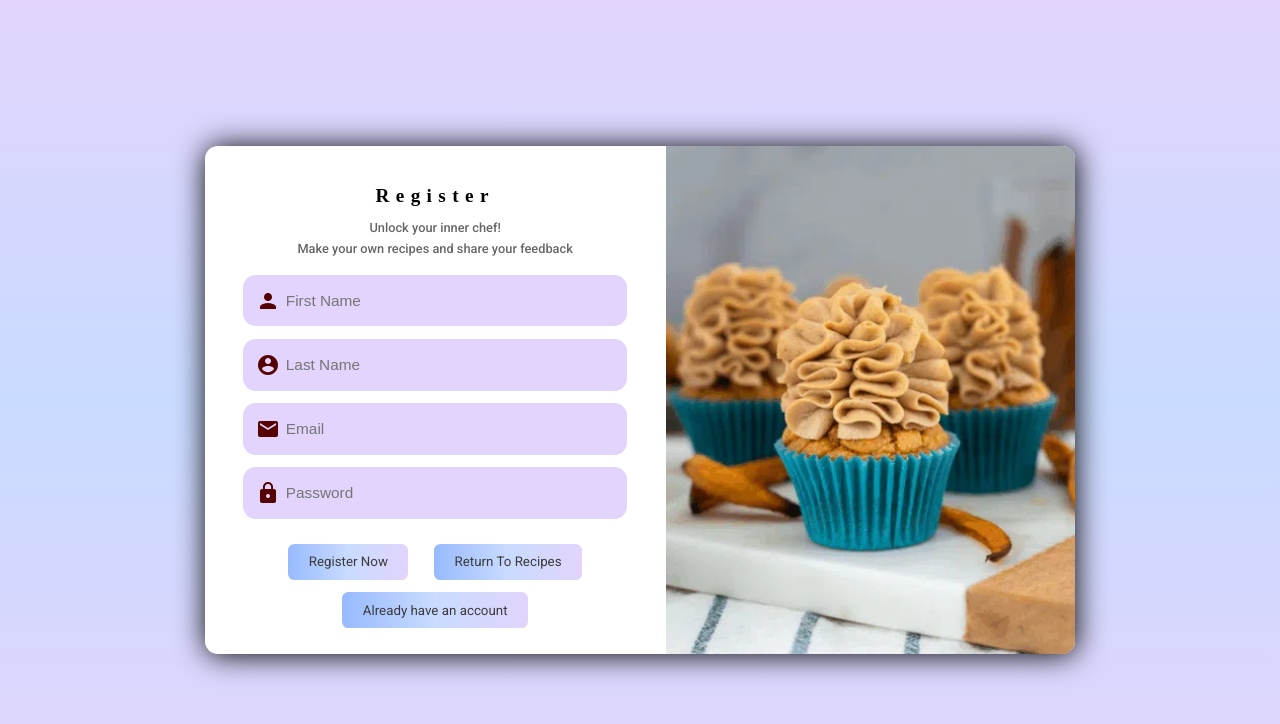
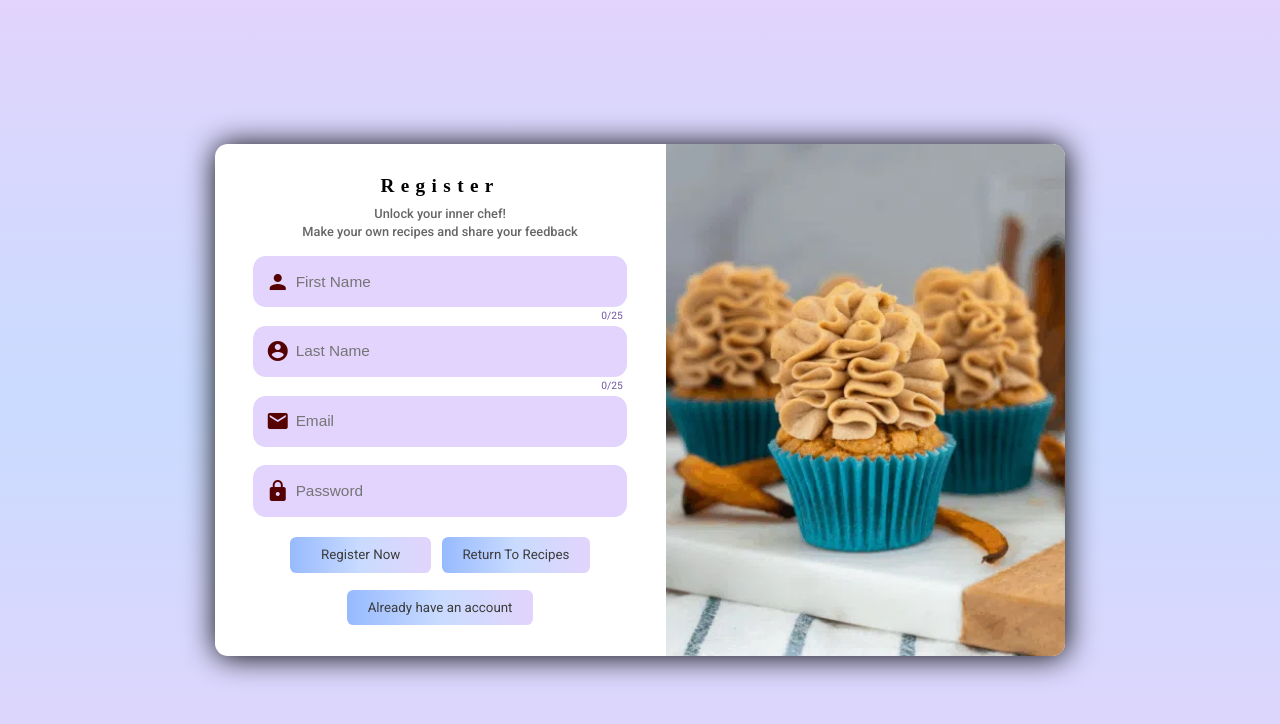
Before and after one commit to MiljanSjekloca01/RecipesForSuccess, an Angular app: page /auth/login in a window 1280 px wide. Both pictures are taken after typing "name@example.com", "Sample123" into the empty fields and a click on the button "Create Your Account". Shown: the top 724 px of the page. Built offline with nearby package versions, Linux system fonts and the light colour scheme; no server answers; a web font is replaced by a local one.

Commit message:
improve login and register form feedback

```diff
--- a/src/app/components/page/auth/auth.component.css
+++ b/src/app/components/page/auth/auth.component.css
@@ -19,7 +19,8 @@
     display:flex;
     flex:1;
     flex-direction: column;
-    padding:2rem;
+    justify-content:center;
+    padding:2.4rem 2rem;
 }
 
 header{
@@ -31,27 +32,39 @@ header{
 header > h2{
     letter-spacing: 0.5rem;
     font-family:'Sedan',serif;
-    margin:1rem 0;
+    margin:0 0 0.7rem;
 }
 
 header > p{
     color:black;
     opacity:0.6;
-    margin:0.5rem;
+    margin:0.25rem 0 0;
 }
 
-div#error{
-    display:flex;
-    justify-content:center;
-    align-items: center;
-    color:darkred
-
+form{
+    margin-top:1.35rem;
 }
 
-div#error > mat-icon{
-    font-size: 2rem;
-    padding-bottom: 0.5rem;
-    margin-right: 1rem;
+.server-error{
+    display:flex;
+    align-items:center;
+    gap:0.6rem;
+    margin:0 1rem 0.35rem;
+    padding:0.7rem 1rem;
+    border-radius:0.6rem;
+    background-color: rgba(139, 0, 0, 0.08);
+    color:darkred;
+}
+
+.server-error mat-icon{
+    flex-shrink:0;
+}
+
+.server-error p{
+    margin:0;
+    text-align:left;
+    color:darkred;
+    opacity:1;
 }
 
 
@@ -61,15 +74,51 @@ mat-icon{
     width:2rem;
 }
 
-form > .user-register-container > .input-container,
-form > .input-container{
+.field{
+    margin:0 1rem;
+}
+
+.input-container{
     color:rgb(85, 2, 2);
     display:flex;
     padding:1rem 0rem 1rem 1rem;
     background-color: rgb(226, 212, 252);
     border-radius:1rem;
-    margin:1rem 1rem;
     align-items: center;
+}
+
+.field-meta{
+    display:flex;
+    justify-content:space-between;
+    align-items:flex-start;
+    gap:1rem;
+    height:1.45rem;
+    padding:0.15rem 0.35rem 0;
+    box-sizing:border-box;
+    font-size:0.8rem;
+}
+
+.messages{
+    display:flex;
+    flex-direction:column;
+    align-items:flex-start;
+    gap:0.15rem;
+}
+
+.messages span{
+    display:block;
+    color:darkred;
+    text-align:left;
+}
+
+.count{
+    margin-left:auto;
+    color:rgb(110, 86, 158);
+    white-space:nowrap;
+}
+
+.count.over{
+    color:darkred;
 }
 
 input{
@@ -101,52 +150,56 @@ input{
 .button-container{
     display:flex;
     justify-content: center;
-
+    gap:0.85rem;
+    margin-top:0.15rem;
 }
 
 button{
     padding:0.8rem 1.6rem;
     border:none;
     font-family: 'Roboto';
-    border:none;
     color:rgb(60, 60, 60);
     background: linear-gradient(to right,rgb(151, 186, 255),rgb(201, 219, 255),rgb(226, 212, 252));
-    margin:1rem;
+    margin:0;
     border-radius:0.5rem;
+    transition: background 0.2s ease, box-shadow 0.2s ease;
 }
 
-button:hover{
-    filter:grayscale(0.85);
-    box-shadow: 0 0 0.3rem black;
+button:hover:not(:disabled){
+    background: linear-gradient(to right,rgb(124, 162, 242),rgb(168, 190, 245),rgb(198, 176, 236));
+    box-shadow: 0 0.15rem 0.55rem rgba(98, 78, 158, 0.45);
     cursor: pointer;
 }
 
-span{
-    display:flex;
-    justify-content: center;
-    color:gray;
+button.submit{
+    display:inline-flex;
+    align-items:center;
+    justify-content:center;
+    gap:0.55rem;
+    min-width:11rem;
+}
+
+button:disabled{
+    opacity:0.7;
+    cursor:default;
+}
+
+.spinner{
+    width:0.95rem;
+    height:0.95rem;
+    border:2px solid rgba(60, 60, 60, 0.25);
+    border-top-color:rgb(60, 60, 60);
+    border-radius:50%;
+    animation:spin 0.7s linear infinite;
+}
+
+@keyframes spin{
+    to{ transform:rotate(360deg); }
 }
 
 button.change-mode{
     display:flex;
-    margin:auto;
-}
-
-
-.error-container{
-    display:flex;
-    font-size:0.8rem;
-    flex-wrap: wrap;
-}
-
-.error-container > span {
-    color:darkred;
-    margin:0.3rem auto;
-}
-
-.error-container > div#error{
-    display:flex;
-    flex-direction: column;
+    margin:1.35rem auto 0;
 }
 
 input:-webkit-autofill {
--- a/src/app/components/page/auth/auth.component.html
+++ b/src/app/components/page/auth/auth.component.html
@@ -5,12 +5,14 @@
                 <h2>{{ authMode==="login" ? "Login" : "Register"}}</h2>
                 <p>Unlock your inner chef!</p>
                 <p>Make your own recipes and share your feedback</p>
-                <div id="error" *ngIf="error">
-                    <mat-icon id="error">error</mat-icon><p>{{ error }}</p>
-                </div>
             </header>
             <form #f="ngForm" (ngSubmit)="onSubmit(f)" (change)="removeErrorMessage()">
-                <div *ngIf="authMode == 'register'" class="user-register-container">
+                <div class="server-error" *ngIf="error">
+                    <mat-icon>error</mat-icon>
+                    <p>{{ error }}</p>
+                </div>
+                <ng-container *ngIf="authMode == 'register'">
+                    <div class="field">
                         <div class="input-container">
                             <mat-icon>person</mat-icon>
                             <input
@@ -18,11 +20,22 @@
                             type="text"
                             required
                             minlength="2"
+                            [appMaxLength]="nameMaxLength"
                             ngModel
                             #firstName="ngModel"
                             placeholder="First Name"
                             >
                         </div>
+                        <div class="field-meta">
+                            <div class="messages">
+                                <span *ngIf="firstName.touched && firstName.errors?.['required']">First name is required</span>
+                                <span *ngIf="firstName.touched && firstName.errors?.['minlength']">First name needs 2 characters</span>
+                                <span *ngIf="firstName.errors?.['appMaxLength']">First name can be at most {{ nameMaxLength }} characters</span>
+                            </div>
+                            <span class="count" [class.over]="lengthOf(firstName.value) > nameMaxLength">{{ lengthOf(firstName.value) }}/{{ nameMaxLength }}</span>
+                        </div>
+                    </div>
+                    <div class="field">
                         <div class="input-container">
                             <mat-icon>account_circle</mat-icon>
                             <input
@@ -30,23 +43,44 @@
                             type="text"
                             required
                             minlength="2"
+                            [appMaxLength]="nameMaxLength"
                             ngModel
                             #lastName="ngModel"
                             placeholder="Last Name"
                             >
                         </div>
+                        <div class="field-meta">
+                            <div class="messages">
+                                <span *ngIf="lastName.touched && lastName.errors?.['required']">Last name is required</span>
+                                <span *ngIf="lastName.touched && lastName.errors?.['minlength']">Last name needs 2 characters</span>
+                                <span *ngIf="lastName.errors?.['appMaxLength']">Last name can be at most {{ nameMaxLength }} characters</span>
                             </div>
+                            <span class="count" [class.over]="lengthOf(lastName.value) > nameMaxLength">{{ lengthOf(lastName.value) }}/{{ nameMaxLength }}</span>
+                        </div>
+                    </div>
+                </ng-container>
+                <div class="field">
                     <div class="input-container">
                         <mat-icon>mail</mat-icon>
                         <input type="email"
                         name="email"
                         required
                         email
+                        [appMaxLength]="emailMaxLength"
                         #email="ngModel"
                         ngModel
                         placeholder="Email"
                         >
                     </div>
+                    <div class="field-meta">
+                        <div class="messages">
+                            <span *ngIf="email.invalid && (email.touched || email.errors?.['appMaxLength']) && email.errors?.['required']">Email is required</span>
+                            <span *ngIf="email.touched && email.errors?.['email']">Invalid email format</span>
+                            <span *ngIf="email.errors?.['appMaxLength']">Email can be at most {{ emailMaxLength }} characters</span>
+                        </div>
+                    </div>
+                </div>
+                <div class="field">
                     <div class="input-container">
                         <mat-icon>lock</mat-icon>
                         <input type="password"
@@ -55,16 +89,22 @@
                         ngModel
                         #password="ngModel"
                         minlength="8"
+                        [appMaxLength]="passwordMaxLength"
                         placeholder="Password"
                         >
                     </div>
-                <div class="error-container">
-                    <span *ngIf="password.touched && password.invalid">*Password needs 8 characters </span>
-                    <span *ngIf="email.touched && email.invalid">*Invalid email format </span>
+                    <div class="field-meta">
+                        <div class="messages">
+                            <span *ngIf="password.touched && password.errors?.['required']">Password is required</span>
+                            <span *ngIf="password.touched && password.errors?.['minlength']">Password needs 8 characters</span>
+                            <span *ngIf="password.errors?.['appMaxLength']">Password can be at most {{ passwordMaxLength }} characters</span>
+                        </div>
+                    </div>
                 </div>
                 <div class="button-container">
-                    <button type="submit" [disabled]="!f.valid"
-                    >{{ authMode==="login" ? "Login" : "Register" }} Now
+                    <button type="submit" class="submit" [disabled]="isLoading">
+                        <span class="spinner" *ngIf="isLoading" aria-hidden="true"></span>
+                        {{ submitLabel }}
                     </button>
                     <button type="button" (click)="navigateBack()">Return To Recipes</button>
                 </div>
--- a/src/app/components/page/auth/auth.component.ts
+++ b/src/app/components/page/auth/auth.component.ts
@@ -1,7 +1,7 @@
 import { Component } from '@angular/core';
 import { NgForm } from '@angular/forms';
 import { ActivatedRoute, Router } from '@angular/router';
-import { Observable, first } from 'rxjs';
+import { Observable } from 'rxjs';
 import { AuthResponseData } from '../../../shared/interfaces/auth-response.interface';
 import { AuthService } from '../../../services/auth.service';
 
@@ -14,18 +14,41 @@ export class AuthComponent {
 
   authMode: string = "login";
   error: string | null = null;
+  isLoading: boolean = false;
+  readonly nameMaxLength = 25;
+  readonly emailMaxLength = 254;
+  readonly passwordMaxLength = 64;
 
   constructor(private router:Router,activeRoute: ActivatedRoute,private authService: AuthService){
     this.authMode = activeRoute.snapshot.url[1]?.path === 'login' ? 'login' : 'register';
   }
 
+  get submitLabel(): string {
+    if (this.isLoading) {
+      return this.authMode === "login" ? "Logging in" : "Creating account";
+    }
+    return this.authMode === "login" ? "Login Now" : "Register Now";
+  }
+
+  lengthOf(value: unknown): number {
+    return typeof value === "string" ? value.length : 0;
+  }
 
   onSubmit(form: NgForm){
-    if(form.valid){
+    if (this.isLoading) {
+      return;
+    }
+
+    if (!form.valid) {
+      form.control.markAllAsTouched();
+      return;
+    }
+
     const email = form.value.email;
     const password = form.value.password;
 
     this.error = null;
+    this.isLoading = true;
     let authObservable: Observable<AuthResponseData>;
 
     if(this.authMode === "login"){
@@ -33,14 +56,16 @@ export class AuthComponent {
     }else if(this.authMode ==="register"){
       authObservable = this.authService.signUp(email,password,form.value.firstName,form.value.lastName)
     }else{
+      this.isLoading = false;
       return;
     }
 
-      authObservable.subscribe( resData => {
+    authObservable.subscribe( () => {
       this.router.navigate(["/account"])
-      }, errorMessage => { this.error = errorMessage;})
-
-    }else return
+    }, errorMessage => {
+      this.isLoading = false;
+      this.error = errorMessage;
+    })
   }
 
 
--- a/src/app/components/partials/account-partials/personal-info/personal-info.component.css
+++ b/src/app/components/partials/account-partials/personal-info/personal-info.component.css
@@ -116,6 +116,37 @@ button mat-icon {
     box-sizing: border-box;
 }
 
+.field-meta {
+    display: flex;
+    justify-content: space-between;
+    align-items: flex-start;
+    gap: 1rem;
+    margin-top: 0.45rem;
+}
+
+.field-meta .messages {
+    display: flex;
+    flex-direction: column;
+    gap: 0.2rem;
+}
+
+.field-meta .error {
+    margin: 0;
+    color: darkred;
+    font-size: 0.9rem;
+}
+
+.field-meta .count {
+    margin-left: auto;
+    color: #666;
+    font-size: 0.85rem;
+    white-space: nowrap;
+}
+
+.field-meta .count.over {
+    color: darkred;
+}
+
 @media screen and (max-width: 600px){
     .header-top button {
         padding: 1rem 1.2rem;
--- a/src/app/components/partials/account-partials/personal-info/personal-info.component.ts
+++ b/src/app/components/partials/account-partials/personal-info/personal-info.component.ts
@@ -38,6 +38,10 @@ export class PersonalInfoComponent implements OnInit{
     this.isDataDifferent = (JSON.stringify(this.oldData) !== JSON.stringify(this.user));
   }
 
+  lengthOf(value: unknown): number {
+    return typeof value === "string" ? value.length : 0;
+  }
+
 
   showAlertMessage(message: string, type: string) {
     this.alertMessage = message;
--- a/src/app/shared/shared.module.ts
+++ b/src/app/shared/shared.module.ts
@@ -11,6 +11,7 @@ import { CommonModule } from "@angular/common";
 import {MatIconModule} from '@angular/material/icon';
 import { RouterModule } from "@angular/router";
 import { SrcWithFallbackDirective } from "./src-with-fallback.directive";
+import { MaxLengthDirective } from "./max-length.directive";
 
 @NgModule({
   declarations: [
@@ -26,7 +27,8 @@ import { SrcWithFallbackDirective } from "./src-with-fallback.directive";
     CommonModule,
     FormsModule,
     MatIconModule,
-    RouterModule
+    RouterModule,
+    MaxLengthDirective,
   ],
   exports: [
     HeaderComponent,
@@ -39,6 +41,7 @@ import { SrcWithFallbackDirective } from "./src-with-fallback.directive";
     FormsModule,
     MatIconModule,
     SrcWithFallbackDirective,
+    MaxLengthDirective,
   ],
 })
 export class SharedModule {}
```
Also changed, not shown: src/app/components/partials/account-partials/personal-info/personal-info.component.html (+16 -4 lines), src/app/shared/max-length.directive.ts (added, +26 -0 lines). Lines whose indentation alone changed are shown as unchanged.
